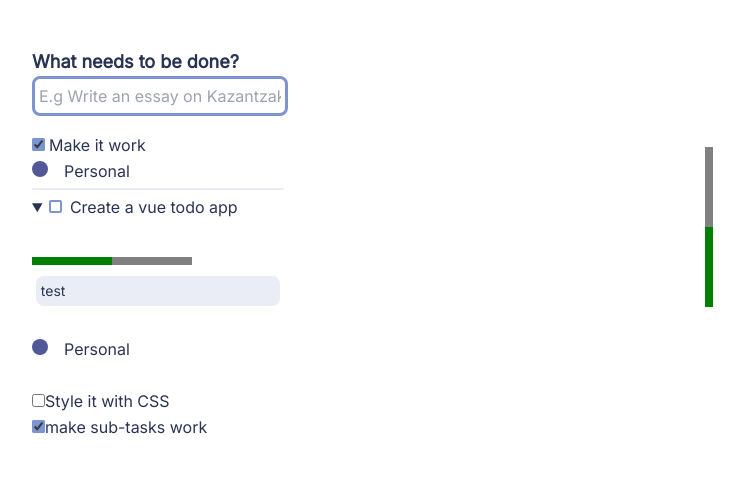
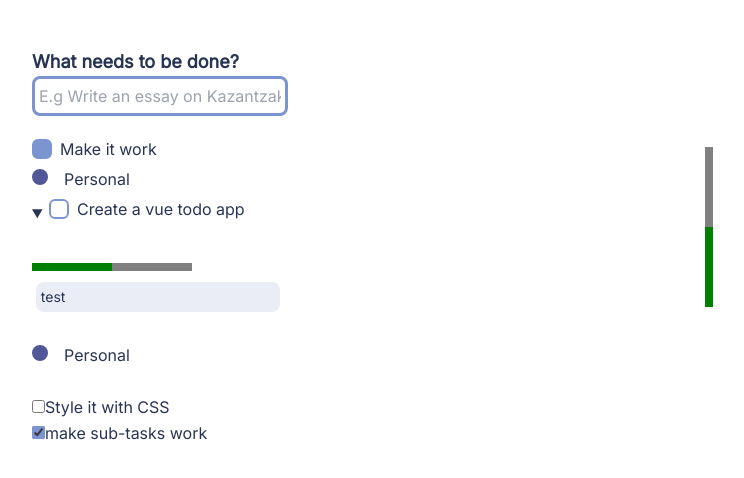
Before and after one commit to GeorgeDaris/Fill-Your-Glass-Task-Manager, a Vue app: page / in a window 1280 px wide. Shown: the top 478 px of the page, without its empty margins (16-760 px from the left). Built offline with nearby package versions, Linux system fonts and the light colour scheme.

Commit message:
Changing how labels and inputs are structured

```diff
--- a/src/components/TodoItem.vue
+++ b/src/components/TodoItem.vue
@@ -59,8 +59,22 @@ const handleCheckbox = (todo) => {
     <!-- checking for the lenght as well, since I'm pushing the subtasks anyway in App.vue, to prevent all todos from appearing inside a details element -->
     <summary @keyup.space.prevent class="wid">
       <!-- prevents the details element from getting toggled while editing a todo -->
+      <!-- <input
+        class="appearance-none border-[0.15rem] rounded-sm p-[0.38rem] border-accentColor bg-inherit checked:bg-accentColor"
+        type="checkbox"
+        :checked="todo.completed"
+        v-model="todo.completed"
+        :id="todo.title"
+        @keyup.space="handleCheckbox(todo)"
+        ref="summaryCheckbox"
+      /> -->
+      <label
+        class="inline-flex items-center my-1"
+        :for="todo.title"
+        @dblclick="openEditForm"
+      >
         <input
-        class="appearance-none border-[0.15rem] rounded-sm p-[0.28rem] border-accentColor bg-inherit checked:bg-accentColor"
+          class="appearance-none border-[0.15rem] rounded-md p-2 border-accentColor bg-inherit checked:bg-accentColor"
           type="checkbox"
           :checked="todo.completed"
           v-model="todo.completed"
@@ -68,9 +82,10 @@ const handleCheckbox = (todo) => {
           @keyup.space="handleCheckbox(todo)"
           ref="summaryCheckbox"
         />
-      <label class="pl-2" :for="todo.title" @dblclick="openEditForm">{{
-        todo.title
-      }}</label>
+        <span class="pl-2">
+          {{ todo.title }}
+        </span>
+      </label>
       <div class="edit-container" :class="btnActive">
         <button @click="openEditForm" @focus="showBtns">
           {{ editingText }}
@@ -141,15 +156,24 @@ const handleCheckbox = (todo) => {
     @mouseenter="showBtns"
     @mouseleave="hideBtns"
   >
+    <label
+      class="inline-flex items-center my-1"
+      :for="todo.title"
+      @dblclick="openEditForm"
+    >
       <input
+        class="appearance-none border-[0.15rem] rounded-md p-2 border-accentColor bg-inherit checked:bg-accentColor"
         type="checkbox"
         :checked="todo.completed"
         v-model="todo.completed"
         :id="todo.title"
+        @keyup.space="handleCheckbox(todo)"
+        ref="summaryCheckbox"
       />
-    <label class="m-1" :for="todo.title" @dblclick="openEditForm">{{
-      todo.title
-    }}</label>
+      <span class="pl-2">
+        {{ todo.title }}
+      </span>
+    </label>
     <div class="edit-container" :class="btnActive">
       <button @click="openEditForm" @focus="showBtns">
         {{ editingText }}
@@ -185,9 +209,6 @@ const handleCheckbox = (todo) => {
       >
       <!--Changing the color of the before element-->
     </div>
-    <hr
-      class="bg-lightGrey dark:bg-lightDark h-[0.15rem] border-none rounded-full my-1"
-    />
   </div>
 </template>
 
```
Lines whose indentation alone changed are shown as unchanged.
